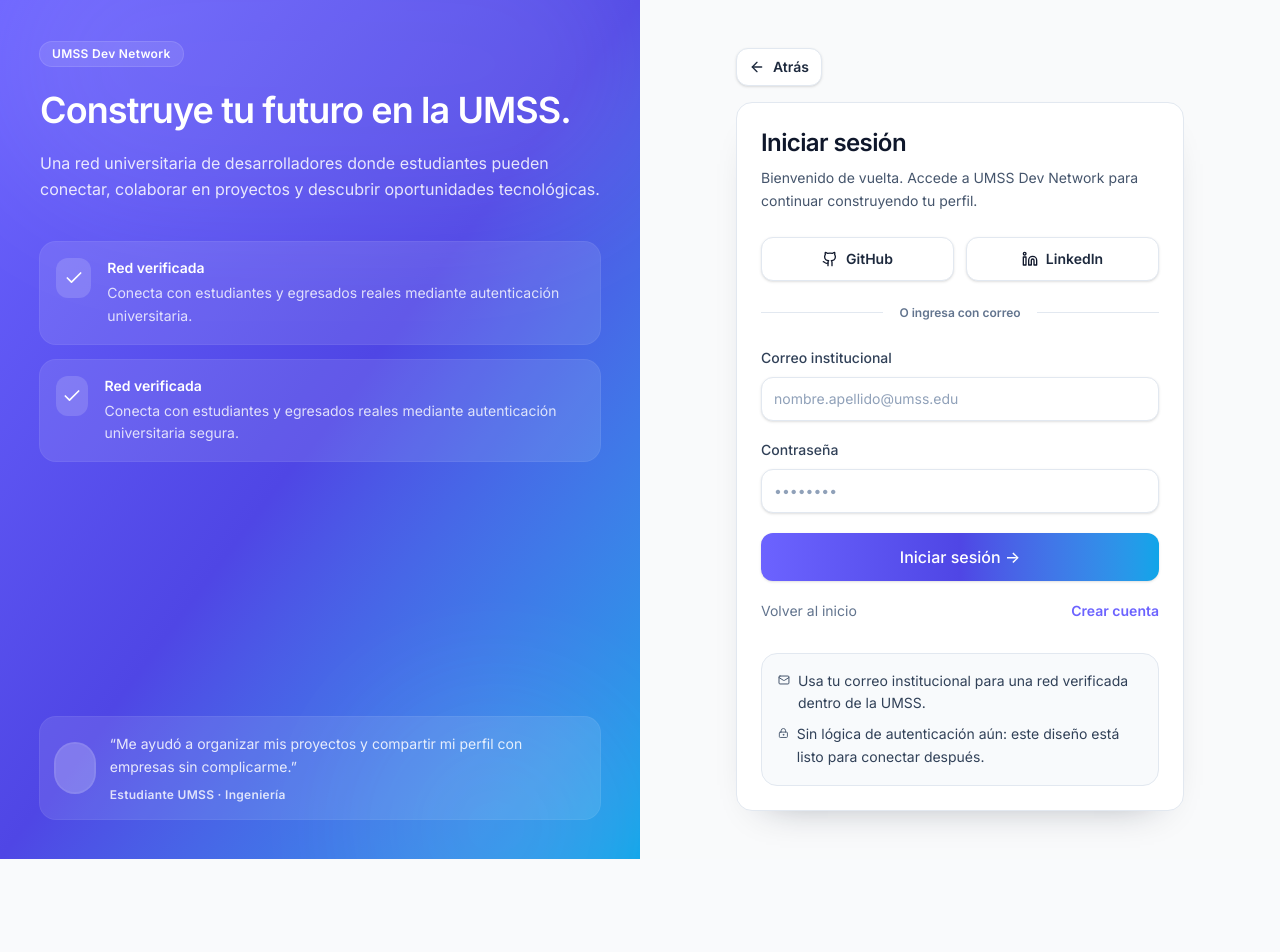
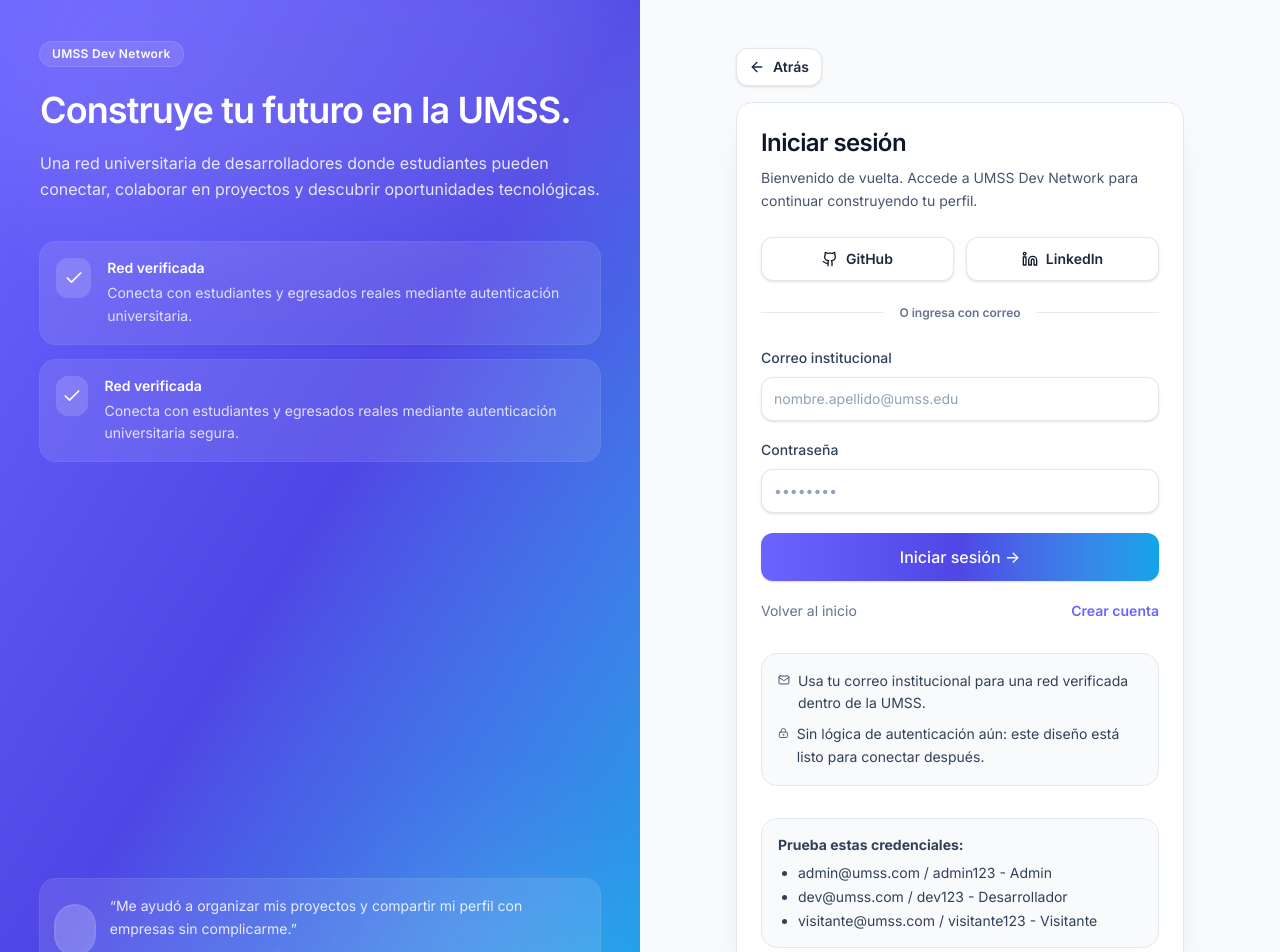
Before and after one commit to LuisHerlan7/Dev_Profile_UMSS_FE, a React (Vite) app: page /login in a window 1280 px wide. Shown: the top 952 px of the page. Before the commit the page ends 859 px from the top, so only its background shows below. Built offline with nearby package versions, Linux system fonts and the light colour scheme.

Commit message:
redirecciones login

```diff
--- a/src/app/AppRouter.tsx
+++ b/src/app/AppRouter.tsx
@@ -6,10 +6,7 @@
 import { LoginPage } from '../features/auth/pages/LoginPage';
 import { RegisterPage } from '../features/auth/pages/RegisterPage';
 import { DeveloperDashboardPage } from '../features/dashboard/pages/desarrollador/DeveloperDashboardPage';
-
-function AdminPage() {
-  return <h1>Admin</h1>;
-}
+import { DashboardPageAdmin } from '../features/dashboard/pages/adminstrador/DashboardPageAdmin';
 
 function ProfilePage() {
   return <h1>Profile</h1>;
@@ -52,15 +49,14 @@
       <ScrollToTop />
       <Routes>
         <Route path="/" element={<HomePage />} />
-        {/* Temporary direct access while authentication is still pending. */}
         <Route path="/dev-dashboard" element={<DeveloperDashboardPage />} />
-        {/* Compatibility route while teammates connect login and role-based redirects. */}
         <Route path="/dashboard" element={<DeveloperDashboardPage />} />
+        <Route path="/desarrollador" element={<DeveloperDashboardPage />} />
+        <Route path="/admin" element={<DashboardPageAdmin />} />
+        <Route path="/visitante" element={<VisitanteOfertaPortafolioPage />} />
+        <Route path="/portafolio/:id" element={<VisitantePortafolioPage />} />
         <Route path="/login" element={<LoginPage />} />
         <Route path="/register" element={<RegisterPage />} />
-        <Route path="/visitante" element={<VisitanteOfertaPortafolioPage />} />
-        <Route path="/portafolio/:id" element={<VisitantePortafolioPage />} />
-        <Route path="/admin" element={<AdminPage />} />
         <Route path="/profile" element={<ProfilePage />} />
         <Route path="/explore" element={<ExplorePage />} />
       </Routes>
--- a/src/features/auth/pages/LoginPage.tsx
+++ b/src/features/auth/pages/LoginPage.tsx
@@ -1,11 +1,38 @@
-import { Link } from 'react-router-dom';
+import { useState, type FormEvent } from 'react';
+import { Link, useNavigate } from 'react-router-dom';
 import { Github, Linkedin, LockKeyhole, Mail } from 'lucide-react';
 import { AuthSplitLayout } from '@shared/components/auth/AuthSplitLayout';
 import { SocialButton } from '@shared/components/auth/SocialButton';
 import { TextField } from '@shared/components/auth/TextField';
 import { Button } from '@shared/components/ui/Button';
 
+const HARD_CODED_USERS = [
+  { role: 'admin', email: 'admin@umss.com', password: 'admin123', redirectTo: '/admin' },
+  { role: 'desarrollador', email: 'dev@umss.com', password: 'dev123', redirectTo: '/desarrollador' },
+  { role: 'visitante', email: 'visitante@umss.com', password: 'visitante123', redirectTo: '/visitante' },
+];
+
 export function LoginPage() {
+  const navigate = useNavigate();
+  const [email, setEmail] = useState('');
+  const [password, setPassword] = useState('');
+  const [error, setError] = useState('');
+
+  const handleSubmit = (event: FormEvent<HTMLFormElement>) => {
+    event.preventDefault();
+    const user = HARD_CODED_USERS.find(
+      (item) => item.email.toLowerCase() === email.trim().toLowerCase() && item.password === password
+    );
+
+    if (!user) {
+      setError('Correo o contraseña incorrectos');
+      return;
+    }
+
+    setError('');
+    navigate(user.redirectTo);
+  };
+
   return (
     <AuthSplitLayout>
       <h2 className="text-2xl font-semibold tracking-tight text-slate-900">Iniciar sesión</h2>
@@ -31,27 +58,35 @@
         <div className="h-px flex-1 bg-slate-200" />
       </div>
 
-      <form className="grid gap-4">
+      <form onSubmit={handleSubmit} className="grid gap-4">
         <TextField
           label="Correo institucional"
           type="email"
           placeholder="nombre.apellido@umss.edu"
           autoComplete="email"
           inputMode="email"
+          value={email}
+          onChange={(event) => setEmail(event.target.value)}
         />
+
         <TextField
           label="Contraseña"
           type="password"
           placeholder="••••••••"
           autoComplete="current-password"
+          value={password}
+          onChange={(event) => setPassword(event.target.value)}
         />
 
         <Button
+          type="submit"
           className="mt-1 h-12 w-full bg-gradient-to-r from-[#6C63FF] via-[#4F46E5] to-[#0EA5E9] hover:from-[#5A52FF] hover:via-[#4338CA] hover:to-[#0284C7]"
         >
           <span>Iniciar sesión →</span>
           <span className="sr-only">en UMSS Dev Network</span>
         </Button>
+
+        {error && <div className="rounded-lg border border-red-200 bg-red-50 p-3 text-sm text-red-700">{error}</div>}
 
         <div className="mt-1 flex items-center justify-between text-sm">
           <Link to="/" className="text-slate-500 hover:text-slate-700">
@@ -76,6 +111,15 @@
             </p>
           </div>
         </div>
+
+        <div className="mt-4 rounded-2xl border border-slate-200 bg-slate-50 p-4 text-sm text-slate-700">
+          <strong>Prueba estas credenciales:</strong>
+          <ul className="mt-2 list-disc space-y-1 pl-5">
+            <li>admin@umss.com / admin123 - Admin</li>
+            <li>dev@umss.com / dev123 - Desarrollador</li>
+            <li>visitante@umss.com / visitante123 - Visitante</li>
+          </ul>
+        </div>
       </form>
     </AuthSplitLayout>
   );
--- a/src/features/dashboard/pages/adminstrador/DashboardPageAdmin.tsx
+++ b/src/features/dashboard/pages/adminstrador/DashboardPageAdmin.tsx
@@ -0,0 +1,13 @@
+import React from 'react';
+
+export function DashboardPageAdmin() {
+  return (
+    <main className="min-h-screen bg-slate-50 p-8">
+      <div className="mx-auto max-w-4xl rounded-2xl border border-slate-200 bg-white p-8 shadow-sm">
+        <h1 className="text-3xl font-bold text-slate-900">Panel de Administrador</h1>
+        <p className="mt-4 text-lg text-slate-700">Aquí está la vista de admin.</p>
+        <p className="mt-2 text-sm text-slate-500">Ruta: src/features/dashboard/pages/adminstrador/DashboardPageAdmin.tsx</p>
+      </div>
+    </main>
+  );
+}
```
